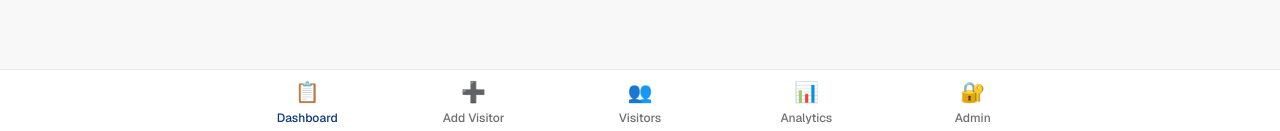
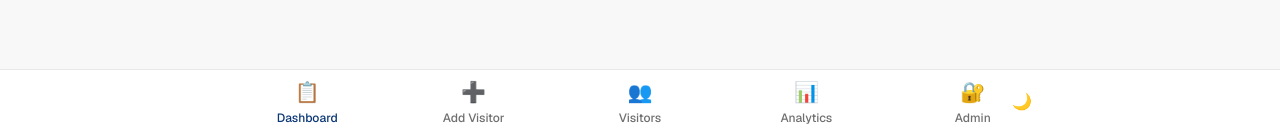
Before and after one commit to gigscode/folo_up, a Next.js app: page / in a window 1280 px wide. Shown: the part 666-797 px from the top of the page. Built offline with nearby package versions, Linux system fonts and the light colour scheme; no server answers; the database is empty.

Commit message:
feat: add theme context and toggle in navigation

```diff
--- a/app/layout.tsx
+++ b/app/layout.tsx
@@ -3,6 +3,7 @@ import type { Metadata, Viewport } from 'next'
 import { Geist, Geist_Mono } from 'next/font/google'
 import './globals.css'
 import { AuthProvider } from '@/lib/auth-context'
+import { ThemeProvider } from '@/lib/theme-context'
 
 const geistSans = Geist({ variable: '--font-geist-sans', subsets: ['latin'] })
 const geistMono = Geist_Mono({
@@ -48,9 +49,11 @@ export default function RootLayout({
   return (
     <html lang="en" className={`${geistSans.variable} ${geistMono.variable} bg-background`}>
       <body className="font-sans antialiased bg-background text-foreground min-h-screen">
-        <AuthProvider>
-          {children}
-        </AuthProvider>
+        <ThemeProvider>
+          <AuthProvider>
+            {children}
+          </AuthProvider>
+        </ThemeProvider>
         {process.env.NODE_ENV === 'production' && <Analytics />}
       </body>
     </html>
--- a/components/navigation.tsx
+++ b/components/navigation.tsx
@@ -2,6 +2,7 @@
 
 import Link from 'next/link';
 import { usePathname } from 'next/navigation';
+import ThemeToggle from './theme-toggle';
 
 export default function Navigation() {
   const pathname = usePathname();
@@ -11,7 +12,7 @@ export default function Navigation() {
   return (
     <nav className="fixed bottom-0 left-0 right-0 bg-card border-t border-border">
       <div className="max-w-4xl mx-auto px-4 sm:px-6 lg:px-8">
-        <div className="flex justify-around items-center h-16">
+        <div className="flex justify-around items-center h-16 relative">
           <Link
             href="/"
             className={`flex flex-col items-center justify-center w-16 h-16 transition-colors ${
@@ -71,6 +72,10 @@ export default function Navigation() {
             <span className="text-xl">🔐</span>
             <span className="text-xs mt-1 font-medium">Admin</span>
           </Link>
+
+          <div className="absolute right-4">
+            <ThemeToggle />
+          </div>
         </div>
       </div>
     </nav>
--- /dev/null
+++ b/components/theme-toggle.tsx
@@ -0,0 +1,28 @@
+'use client';
+
+import { useTheme } from '@/lib/theme-context';
+import { useState, useEffect } from 'react';
+
+export default function ThemeToggle() {
+  const { theme, toggleTheme } = useTheme();
+  const [mounted, setMounted] = useState(false);
+
+  useEffect(() => {
+    setMounted(true);
+  }, []);
+
+  if (!mounted) {
+    return <div className="w-10 h-10" />;
+  }
+
+  return (
+    <button
+      onClick={toggleTheme}
+      className="p-2 rounded-lg hover:bg-secondary transition-colors text-muted-foreground hover:text-foreground"
+      title={`Switch to ${theme === 'light' ? 'dark' : 'light'} mode`}
+      aria-label={`Switch to ${theme === 'light' ? 'dark' : 'light'} mode`}
+    >
+      {theme === 'light' ? '🌙' : '☀️'}
+    </button>
+  );
+}
--- /dev/null
+++ b/lib/theme-context.tsx
@@ -0,0 +1,64 @@
+'use client';
+
+import { createContext, useContext, useEffect, useState } from 'react';
+
+type Theme = 'light' | 'dark';
+
+interface ThemeContextType {
+  theme: Theme;
+  toggleTheme: () => void;
+}
+
+const ThemeContext = createContext<ThemeContextType | undefined>(undefined);
+
+export function ThemeProvider({ children }: { children: React.ReactNode }) {
+  const [theme, setTheme] = useState<Theme>('light');
+  const [mounted, setMounted] = useState(false);
+
+  useEffect(() => {
+    setMounted(true);
+    // Check localStorage for saved theme
+    const savedTheme = localStorage.getItem('theme') as Theme | null;
+    // Check system preference if no saved theme
+    const prefersDark = window.matchMedia('(prefers-color-scheme: dark)').matches;
+    const initialTheme = savedTheme || (prefersDark ? 'dark' : 'light');
+
+    setTheme(initialTheme);
+    applyTheme(initialTheme);
+  }, []);
+
+  const applyTheme = (newTheme: Theme) => {
+    const html = document.documentElement;
+    if (newTheme === 'dark') {
+      html.classList.add('dark');
+    } else {
+      html.classList.remove('dark');
+    }
+    localStorage.setItem('theme', newTheme);
+  };
+
+  const toggleTheme = () => {
+    const newTheme = theme === 'light' ? 'dark' : 'light';
+    setTheme(newTheme);
+    applyTheme(newTheme);
+  };
+
+  // Avoid hydration mismatch
+  if (!mounted) {
+    return <>{children}</>;
+  }
+
+  return (
+    <ThemeContext.Provider value={{ theme, toggleTheme }}>
+      {children}
+    </ThemeContext.Provider>
+  );
+}
+
+export function useTheme() {
+  const context = useContext(ThemeContext);
+  if (!context) {
+    throw new Error('useTheme must be used within ThemeProvider');
+  }
+  return context;
+}
```
